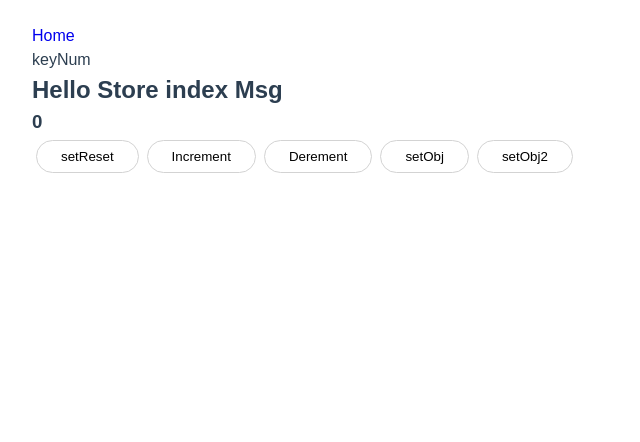
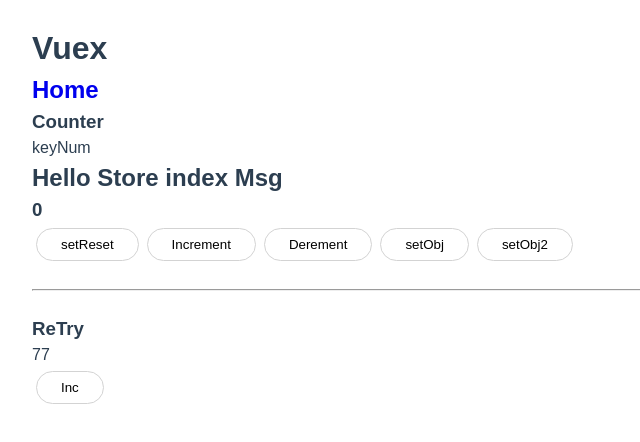
Before and after one commit to BoxPistols/VuexDev_001, a Vue app: page /vuex in a window 1280 px wide. Shown: the top 442 px of the page, without its empty margins (0-640 px from the left). Built offline with nearby package versions, Linux system fonts and the light colour scheme.

Commit message:
Vuex Basic

```diff
--- a/src/store/index.js
+++ b/src/store/index.js
@@ -9,30 +9,43 @@
         msg: 'Hello Store index Msg',
         counter: 0,
         navStorage: false,
+        num: 77,
+        // sideMenuRightDrawer: false,
     },
     mutations: {
+        //
+        // toggleSideMenuRightDrawer (state) {
+        //     state.sideMenuRightDrawer = !state.sideMenuRightDrawer
+        // },
         // for Object
-        countObj(state, obj) {
+        countObj (state, obj) {
             state.msg = obj.addMsg
             state.counter += obj.addCount
         },
         // localStorage
-        navStorage(state, n) {
+        navStorage (state, n) {
             state.navStorage = n
         },
         // for methods
-        increment(state, n) {
+        increment (state, n) {
             state.counter += n
         },
-        decrement(state, n) {
+        decrement (state, n) {
             state.counter -= n
         },
-        reset(state) {
+        reset (state) {
             state.counter = 0
             state.msg = 'Hello Store index Msg'
         },
+        numView (state) {
+            state.num
+        },
     },
-    actions: {},
+    actions: {
+        // toggleSideMenuRightDrawer ({ commit }) {
+        //     commit('toggleSideMenuRightDrawer')
+        // },
+    },
     modules: {},
     plugins: [createPersistedState()],
 })
--- a/src/views/Vuex.vue
+++ b/src/views/Vuex.vue
@@ -1,9 +1,12 @@
 <template>
     <div class="Vuex">
-        <router-link to="/">Home</router-link>
+        <h1>Vuex</h1>
+        <h2>
+            <router-link to="/">Home</router-link>
+        </h2>
 
+        <h3>Counter</h3>
         <div class="keyNum">{{ keyNum }}</div>
-
         <h2>{{ $store.state.msg }}</h2>
         <h3>{{ $store.state.counter }}</h3>
         <button @click="setReset">setReset</button>
@@ -12,6 +15,12 @@
         <button @click="setObj">setObj</button>
         <button @click="setObj2">setObj2</button>
         <!-- <button @click.shift="setObj">setObj + Shift</button> -->
+        <hr class="line" />
+        <h3>ReTry</h3>
+        <p>{{ setNum }}</p>
+        <p>
+            <button class="btn" @click="incNum">Inc</button>
+        </p>
     </div>
 </template>
 
@@ -22,7 +31,15 @@
             keyNum: 'keyNum ',
         }
     },
+    computed: {
+        setNum() {
+            return this.$store.state.num
+        },
+    },
     methods: {
+        incNum() {
+            this.$store.state.num++
+        },
         setObj() {
             this.$store.commit({
                 type: 'countObj',
@@ -74,4 +91,6 @@
 <style lang="sass" scoped>
 .Vuex
     padding: 24px 32px
+    .line
+        margin:  24px 0
 </style>
```
Also changed, not shown: src/views/Home.vue (+8 -0 lines).
